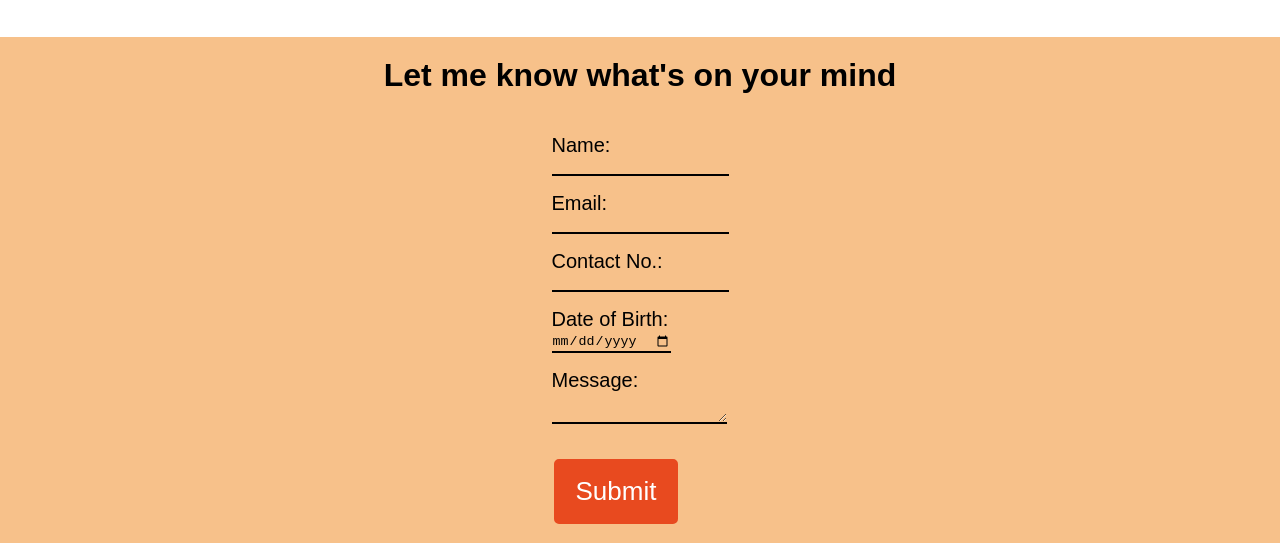
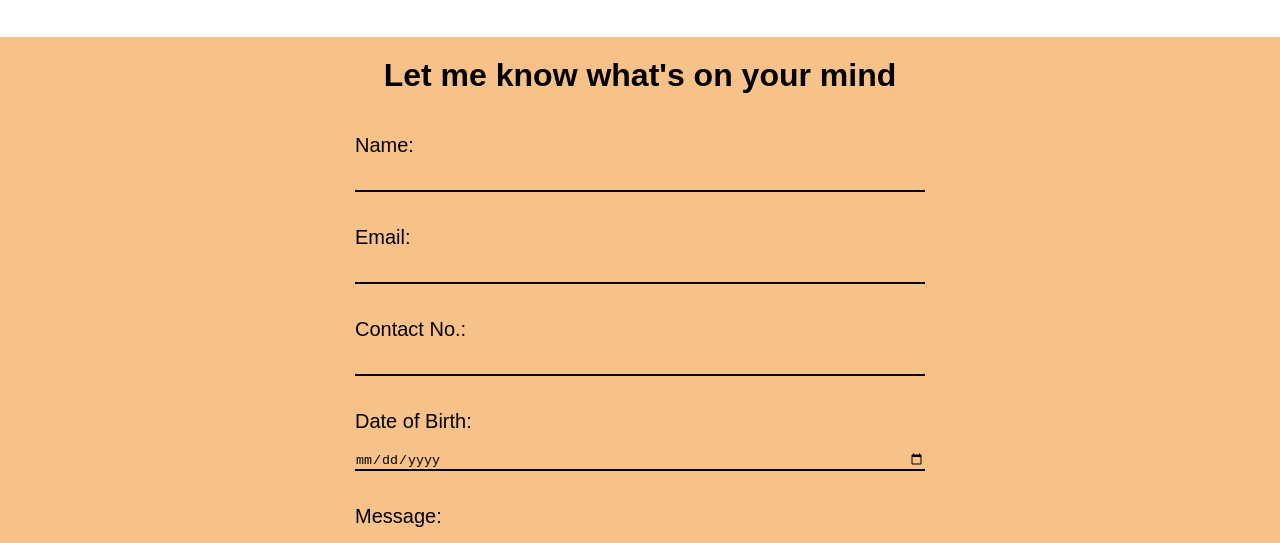
Before and after one commit to NehaNayak123/internshalaAssignment2, a plain HTML site: page index.html in a window 1280 px wide. Shown: the part 4662-5205 px from the top of the page. Drawn offline with Linux system fonts and the light colour scheme.

Commit message:
contact_us_

```diff
--- a/styles/style.css
+++ b/styles/style.css
@@ -227,11 +227,20 @@ header{
     margin-top: 40px;
     padding: 20px;
     background-color: rgb(247, 193, 138);
+
 }
 .contact-container{
     align-items: center;
     flex-direction: column;
     gap: 40px;
+    /* border: 1px solid black; */
+}
+.form{
+    width: 50%;
+    display: flex;
+    flex-direction: column;
+
+
 }
 .form label{
     font-size: 20px;
```
